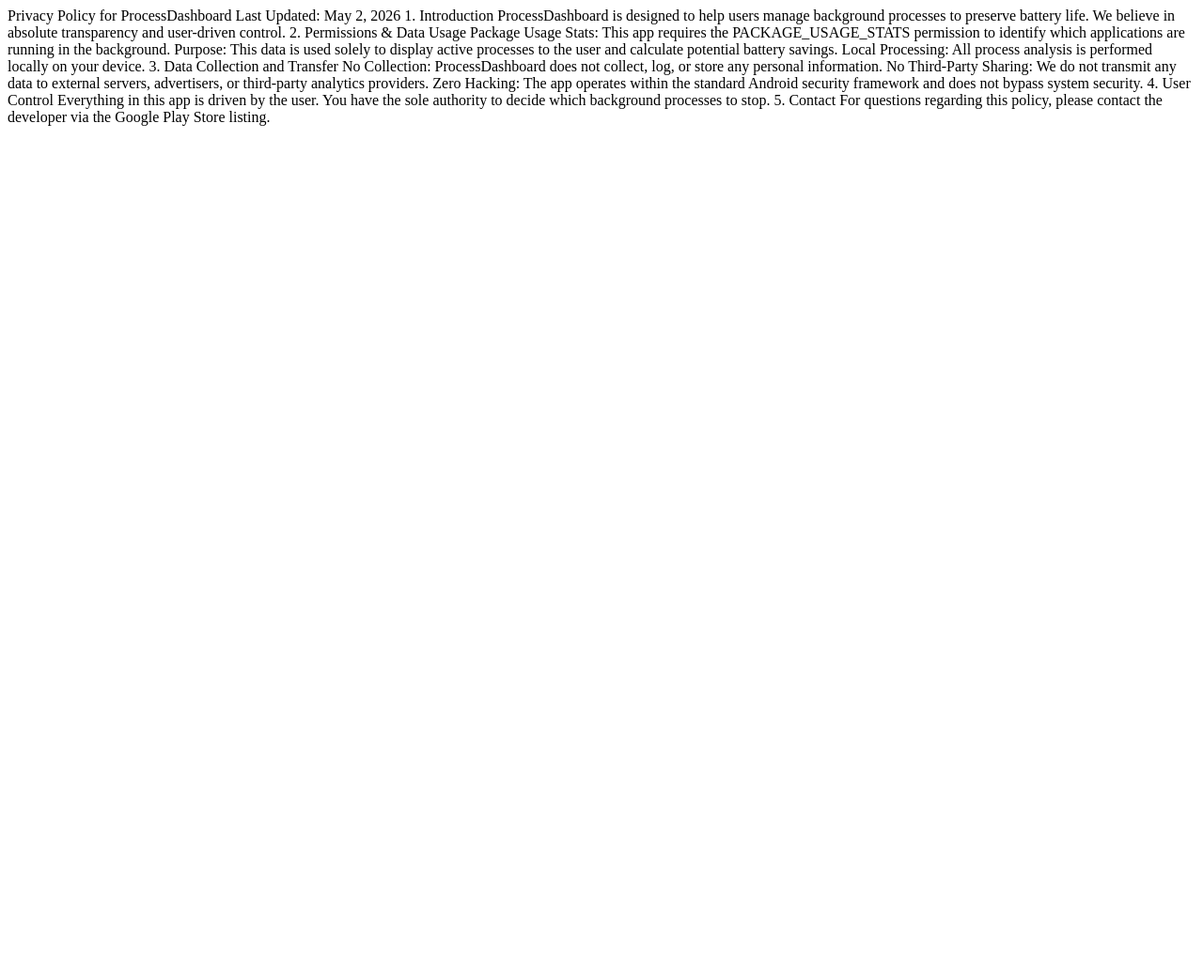
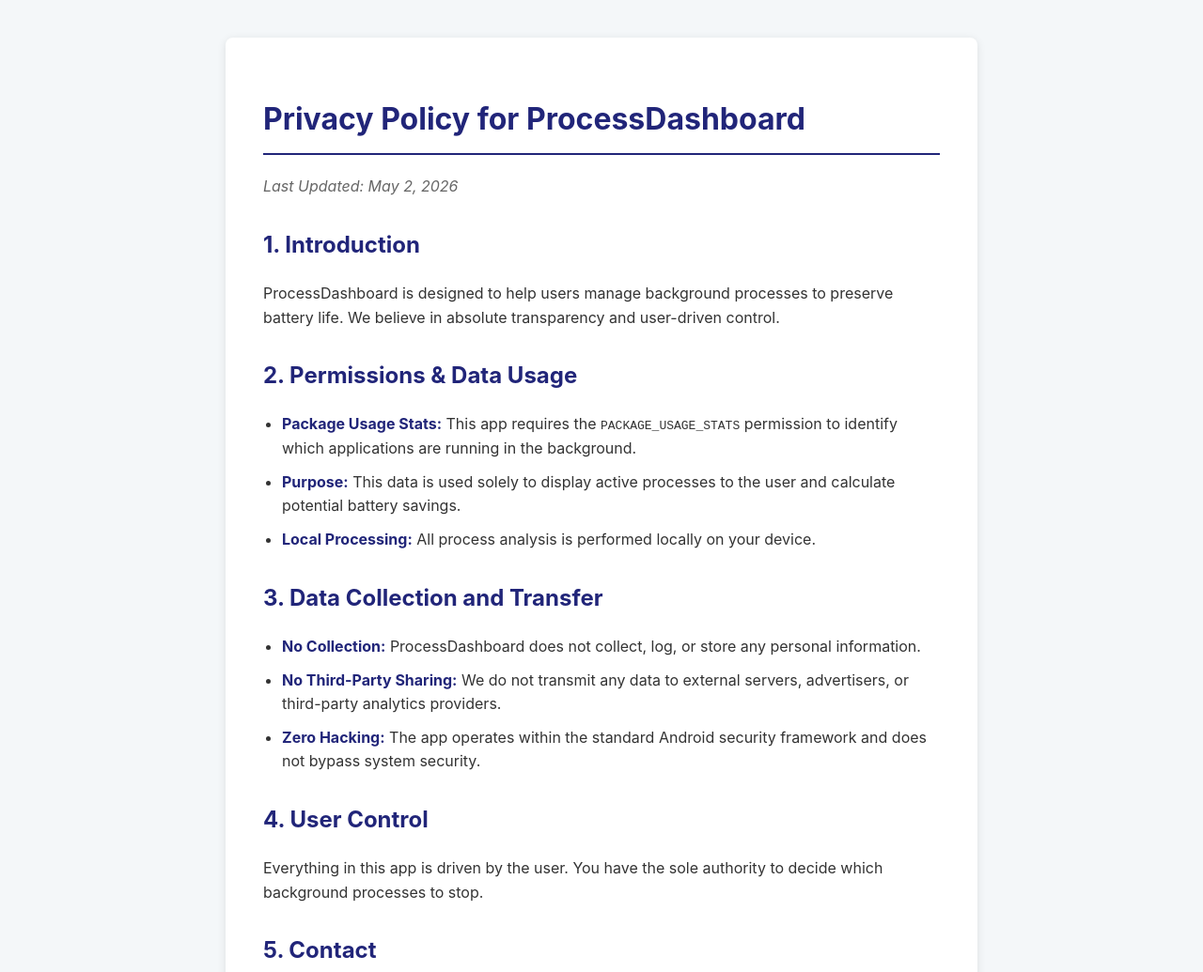
Before and after one commit to ybfung/ProcessDashboard-Legal, a plain HTML site: page index.html in a window 1280 px wide. Shown: the top 1035 px of the page at 94% size. Before the commit the page ends 800 px from the top, so only its background shows below. Drawn offline with Linux system fonts and the light colour scheme.

Commit message:
Enhance Privacy Policy page structure and styling

```diff
--- a/index.html
+++ b/index.html
@@ -1,33 +1,60 @@
 <!DOCTYPE html>
-<html>
-<head><title>Privacy Policy - ProcessDashboard</title></head>
+<html lang="en">
+<head>
+    <meta charset="UTF-8">
+    <meta name="viewport" content="width=device-width, initial-scale=1.0">
+    <title>Privacy Policy - ProcessDashboard</title>
+    <style>
+        body {
+            font-family: -apple-system, BlinkMacSystemFont, "Segoe UI", Roboto, Helvetica, Arial, sans-serif;
+            line-height: 1.6;
+            color: #333;
+            max-width: 800px;
+            margin: 0 auto;
+            padding: 40px 20px;
+            background-color: #f4f7f9;
+        }
+        .card {
+            background: white;
+            padding: 40px;
+            border-radius: 8px;
+            box-shadow: 0 2px 10px rgba(0,0,0,0.1);
+        }
+        h1 { color: #212579; border-bottom: 2px solid #212579; padding-bottom: 10px; }
+        h2 { color: #212579; margin-top: 30px; }
+        .date { color: #666; font-style: italic; margin-bottom: 30px; }
+        ul { padding-left: 20px; }
+        li { margin-bottom: 10px; }
+        .highlight { font-weight: bold; color: #212579; }
+    </style>
+</head>
 <body>
-Privacy Policy for ProcessDashboard
-Last Updated: May 2, 2026
+    <div class="card">
+        <h1>Privacy Policy for ProcessDashboard</h1>
+        <p class="date">Last Updated: May 2, 2026</p>
 
-1. Introduction
-ProcessDashboard is designed to help users manage background processes to preserve battery life. We believe in absolute transparency and user-driven control.
+        <h2>1. Introduction</h2>
+        <p>ProcessDashboard is designed to help users manage background processes to preserve battery life. We believe in absolute transparency and user-driven control.</p>
 
-2. Permissions & Data Usage
+        <h2>2. Permissions & Data Usage</h2>
+        <ul>
+            <li><span class="highlight">Package Usage Stats:</span> This app requires the <code>PACKAGE_USAGE_STATS</code> permission to identify which applications are running in the background.</li>
+            <li><span class="highlight">Purpose:</span> This data is used solely to display active processes to the user and calculate potential battery savings.</li>
+            <li><span class="highlight">Local Processing:</span> All process analysis is performed locally on your device.</li>
+        </ul>
 
-Package Usage Stats: This app requires the PACKAGE_USAGE_STATS permission to identify which applications are running in the background.
+        <h2>3. Data Collection and Transfer</h2>
+        <ul>
+            <li><span class="highlight">No Collection:</span> ProcessDashboard does not collect, log, or store any personal information.</li>
+            <li><span class="highlight">No Third-Party Sharing:</span> We do not transmit any data to external servers, advertisers, or third-party analytics providers.</li>
+            <li><span class="highlight">Zero Hacking:</span> The app operates within the standard Android security framework and does not bypass system security.</li>
+        </ul>
 
-Purpose: This data is used solely to display active processes to the user and calculate potential battery savings.
+        <h2>4. User Control</h2>
+        <p>Everything in this app is driven by the user. You have the sole authority to decide which background processes to stop.</p>
 
-Local Processing: All process analysis is performed locally on your device.
-
-3. Data Collection and Transfer
-
-No Collection: ProcessDashboard does not collect, log, or store any personal information.
-
-No Third-Party Sharing: We do not transmit any data to external servers, advertisers, or third-party analytics providers.
-
-Zero Hacking: The app operates within the standard Android security framework and does not bypass system security.
-
-4. User Control
-Everything in this app is driven by the user. You have the sole authority to decide which background processes to stop.
-
-5. Contact
-For questions regarding this policy, please contact the developer via the Google Play Store listing.
+        <h2>5. Contact</h2>
+        <p>For questions regarding this policy, please contact the developer via the Google Play Store listing.</p>
+    </div>
 </body>
 </html>
```
